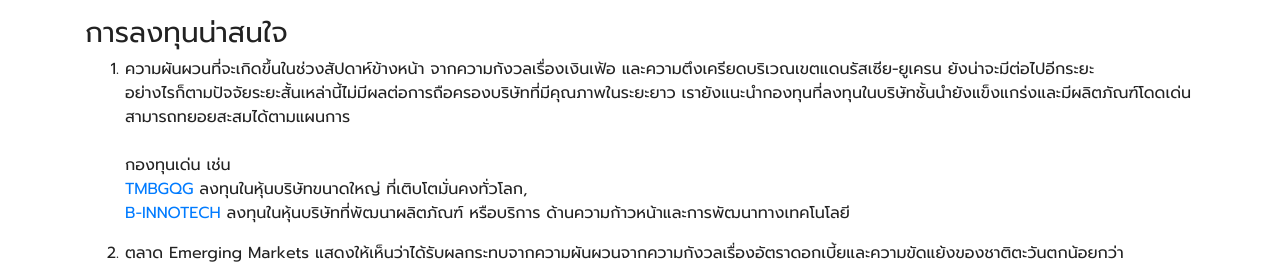
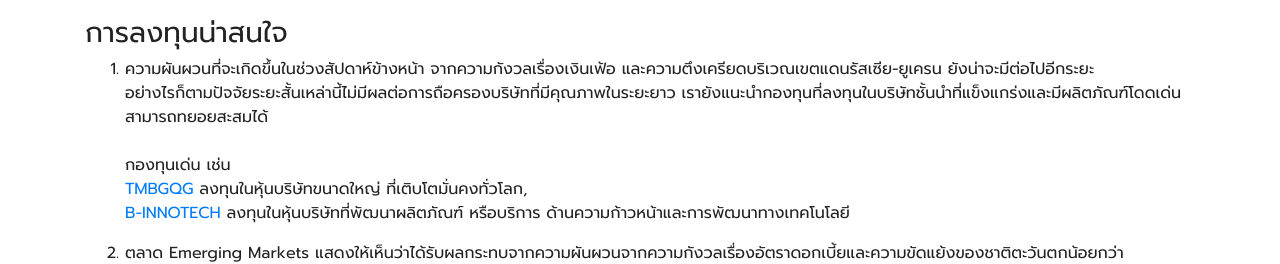
Before and after one commit to moneysart/moneysart.github.io, a Jekyll site: the page built from weekly/_posts/2022-02-13-summary.md, in a window 1280 px wide. Shown: the part 808-1072 px from the top of the page. Built offline with Jekyll 4.4.1, drawn with Linux system fonts in a browser that asks for light colours; nearby versions of some CDN libraries.

Commit message:
edit text

```diff
--- a/weekly/_posts/2022-02-13-summary.md
+++ b/weekly/_posts/2022-02-13-summary.md
@@ -43,8 +43,8 @@ date: 2022-02-12
 ### การลงทุนน่าสนใจ
 
 1. ความผันผวนที่จะเกิดขึ้นในช่วงสัปดาห์ข้างหน้า จากความกังวลเรื่องเงินเฟ้อ และความตึงเครียดบริเวณเขตแดนรัสเซีย-ยูเครน ยังน่าจะมีต่อไปอีกระยะ
-อย่างไรก็ตามปัจจัยระยะสั้นเหล่านี้ไม่มีผลต่อการถือครองบริษัทที่มีคุณภาพในระยะยาว เรายังแนะนำกองทุนที่ลงทุนในบริษัทชั้นนำยังแข็งแกร่งและมีผลิตภัณฑ์โดดเด่น
-สามารถทยอยสะสมได้ตามแผนการ <br><br>
+อย่างไรก็ตามปัจจัยระยะสั้นเหล่านี้ไม่มีผลต่อการถือครองบริษัทที่มีคุณภาพในระยะยาว เรายังแนะนำกองทุนที่ลงทุนในบริษัทชั้นนำที่แข็งแกร่งและมีผลิตภัณฑ์โดดเด่น
+สามารถทยอยสะสมได้ <br><br>
 กองทุนเด่น เช่น
 [TMBGQG](https://www.finnomena.com/fund/TMBGQG) ลงทุนในหุ้นบริษัทขนาดใหญ่ ที่เติบโตมั่นคงทั่วโลก,
 [B-INNOTECH](https://www.finnomena.com/fund/B-INNOTECH) ลงทุนในหุ้นบริษัทที่พัฒนาผลิตภัณฑ์ หรือบริการ ด้านความก้าวหน้าและการพัฒนาทางเทคโนโลยี
```
